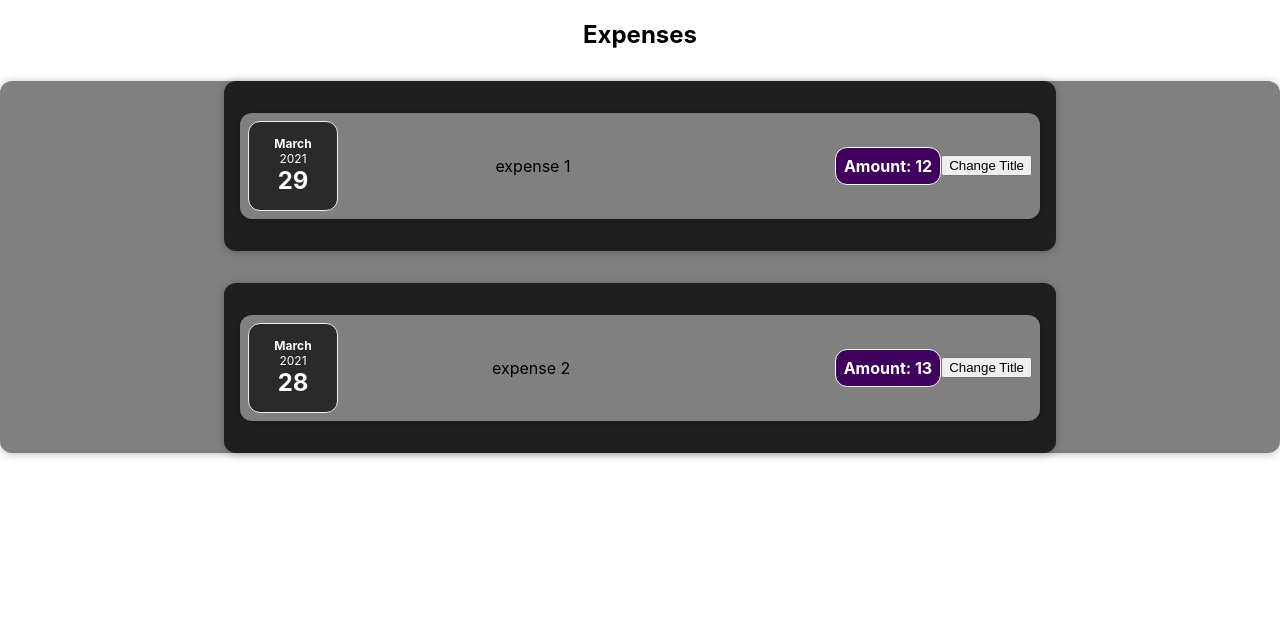
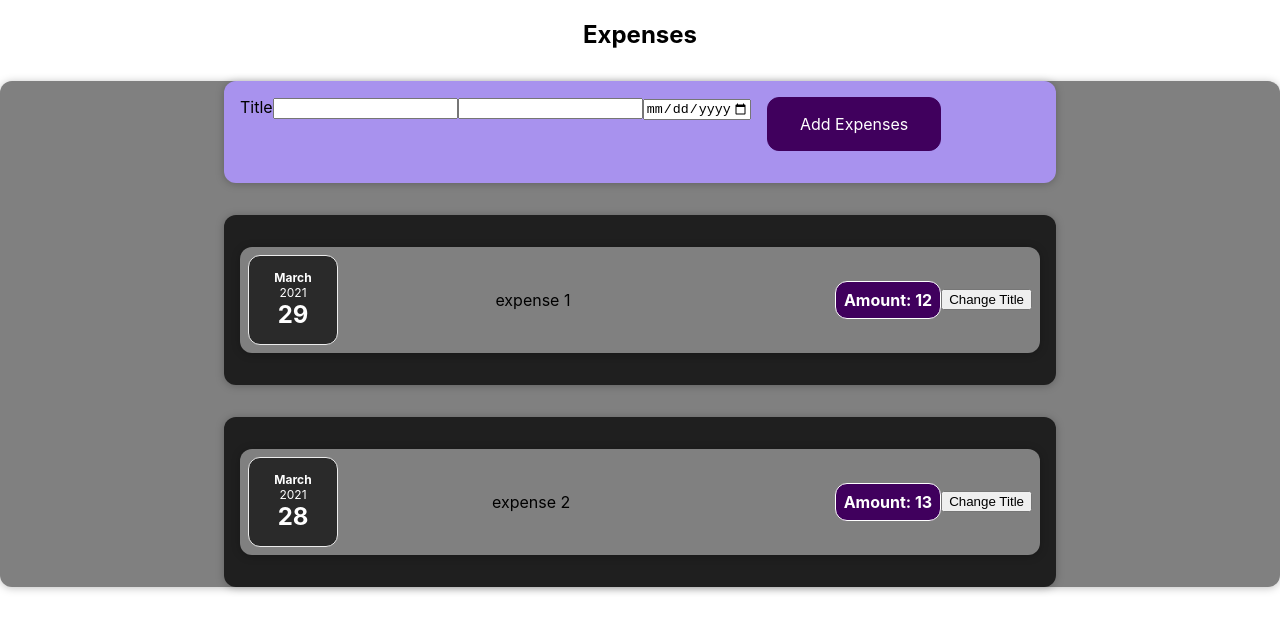
Before and after one commit to troias/expenses-example, a React (Create React App) app: page / in a window 1280 px wide. Shown: the top 632 px of the page. Built offline with nearby package versions, Linux system fonts and the light colour scheme.

Commit message:
started form

```diff
--- a/src/App.js
+++ b/src/App.js
@@ -2,6 +2,7 @@ import { useState } from "react"
 import ExpenseList from './components/expense/ExpenseList/ExpenseList';
 import './App.css';
 import Card from './components//Ui/Card'
+import NewExpense from './components/expense/NewExpense/NewExpense'
 
 function App() {
 
@@ -24,16 +25,17 @@ function App() {
     expenses
   )
 
-  const titleHandler = () => {
+  const expenseHandler = (obj) => {
       // console.log(expenses[0].titles)
-      // setExpense({...expenses, titles: 1})
+      setExpense({expenses, ...obj})
   }
 
   return (
     <div className="App">
       <h2>Expenses</h2>
       <Card>
-        <ExpenseList expense={expense} title={titleHandler} />
+        <NewExpense expensehandler={expenseHandler}/>
+        <ExpenseList expense={expense}  />
       </Card>
 
     </div>
--- a/src/components/expense/NewExpense/ExpenseForm.js
+++ b/src/components/expense/NewExpense/ExpenseForm.js
@@ -1,13 +1,41 @@
-import React from 'react'
+import React, { useState } from 'react'
 import styles from './ExpenseForm.module.css'
 
- const ExpenseForm = () => {
+const ExpenseForm = (props) => {
+
+    const [title, setTitle] = useState()
+    const [number, setNumber] = useState()
+    const [date, setDate] = useState()
+
+    const submitHandler = (event) => {
+        event.preventDefault()
+
+        const obj = {
+
+            title: title,
+            number: number,
+            date: date
+
+        }
+        props.expensehandler(obj)
+    }
     return (
-        <div>
-               <form action="" className={styles.newExpense__controls}>
-                <input type="text" />
-            </form>
-        </div>
+
+        <form onSubmit={submitHandler} action="" >
+            <div className={styles.newExpense__controls}>
+                <div className={styles.newExpense__control}>
+                    <label >Title</label>
+                    <input type="text" onChange={(event) => setTitle(event.target.value)} />
+                    <input type="number" min="0.01" step="0.01" onChange={(event) => setNumber(event.target.value)} />
+                    <input type="date" min="2019-01-01" max="2022-12-31" onChange={(event) => setDate(event.target.value)} />
+                </div>
+
+            <div className={styles.newExpense__controls__actions}>
+                <button type="submit">Add Expenses</button>
+            </div>
+            </div>
+        </form>
+
     )
 }
 
--- a/src/components/expense/NewExpense/NewExpense.js
+++ b/src/components/expense/NewExpense/NewExpense.js
@@ -2,10 +2,10 @@ import React from 'react'
 import styles from './NewExpense.module.css'
 import ExpenseForm from './ExpenseForm'
 
-const NewExpense = () => {
+const NewExpense = (props) => {
     return (
         <div className={styles.newExpense}>
-         <ExpenseForm/>
+         <ExpenseForm handler={props.expensehandler}/>
 
         </div>
     )
```
